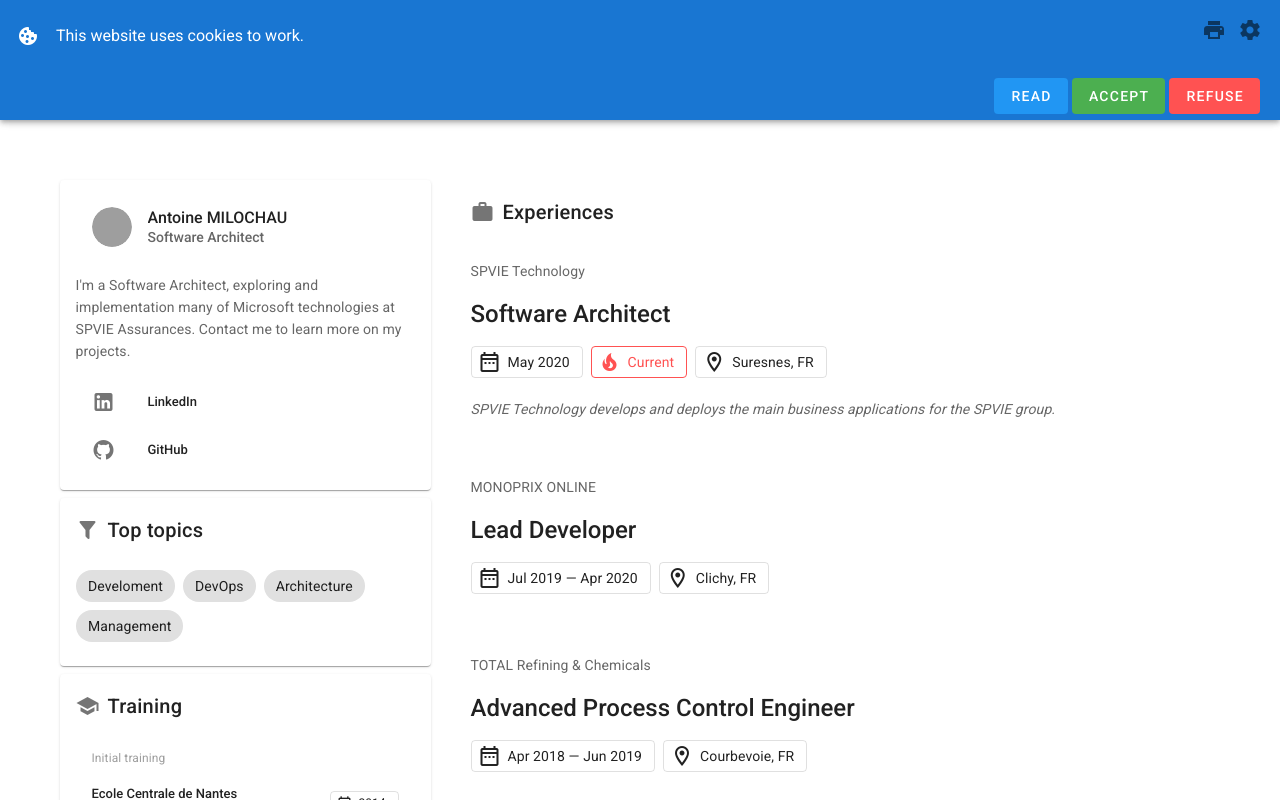
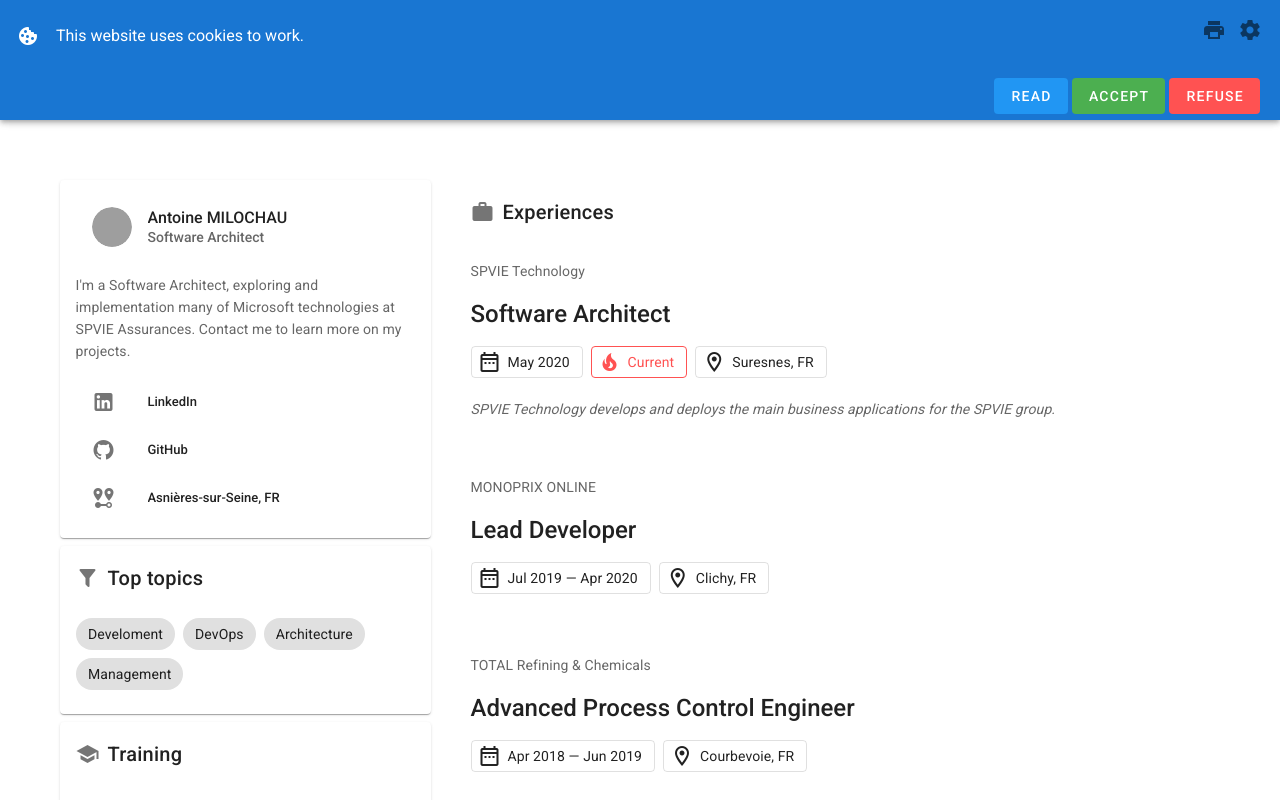
Before and after one commit to amilochau/cv, a Vue app: page /en/ in a window 1280 px wide. Shown: the top 800 px of the page. Built offline with nearby package versions, Linux system fonts and the light colour scheme; grey boxes are pictures that could not be loaded.

Commit message:
Add persona place (#66)

```diff
--- a/src/components/resume/section/Persona.vue
+++ b/src/components/resume/section/Persona.vue
@@ -37,7 +37,7 @@
         <v-icon left>
           {{ action.icon}}
         </v-icon>
-        {{ action.title.replacement }}
+        {{ action.title.replacement ? action.title.replacement : action.title.text }}
       </v-chip>
     </v-card-text>
     <v-dialog v-model="pictureDialog" width="600px">
--- a/src/data/resume/en.json
+++ b/src/data/resume/en.json
@@ -17,6 +17,11 @@
           "title": { "text": "GitHub", "replacement": "amilochau" },
           "icon": "mdi-github",
           "action": { "href": "https://github.com/amilochau" }
+        },
+        {
+          "title": { "text": "Asnières-sur-Seine, FR" },
+          "icon": "mdi-map-marker-distance",
+          "action": { "href": "https://www.google.com/maps/dir/Rue+de+l'Alma,+92600+Asni%C3%A8res-sur-Seine//@48.9140613,2.2888171,15z/data=!4m9!4m8!1m5!1m1!1s0x47e66f60e621aff3:0xdf738d390509c25a!2m2!1d2.2854697!2d48.9157538!1m0!3e3" }
         }
       ]
     }
--- a/src/data/resume/fr.json
+++ b/src/data/resume/fr.json
@@ -17,6 +17,11 @@
           "title": { "text": "GitHub", "replacement": "amilochau" },
           "icon": "mdi-github",
           "action": { "href": "https://github.com/amilochau" }
+        },
+        {
+          "title": { "text": "Asnières-sur-Seine, FR" },
+          "icon": "mdi-map-marker-distance",
+          "action": { "href": "https://www.google.com/maps/dir/Rue+de+l'Alma,+92600+Asni%C3%A8res-sur-Seine//@48.9140613,2.2888171,15z/data=!4m9!4m8!1m5!1m1!1s0x47e66f60e621aff3:0xdf738d390509c25a!2m2!1d2.2854697!2d48.9157538!1m0!3e3" }
         }
       ]
     }
```
